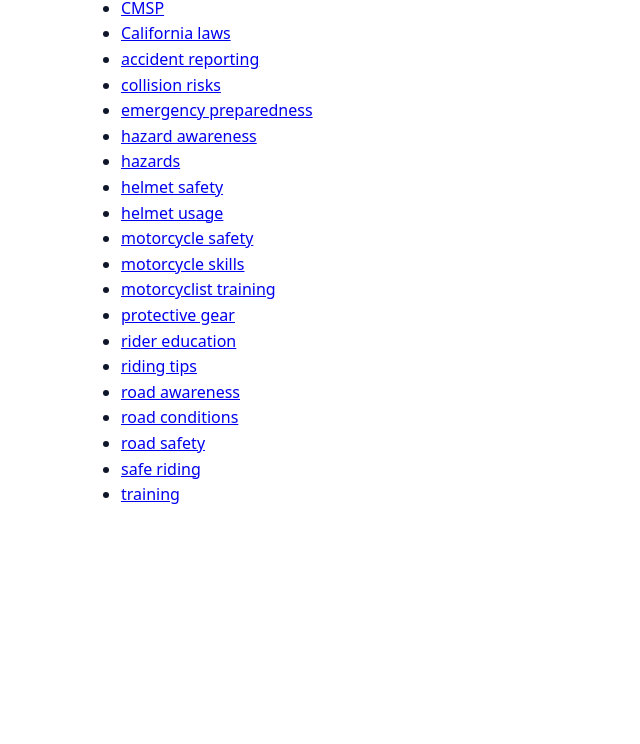
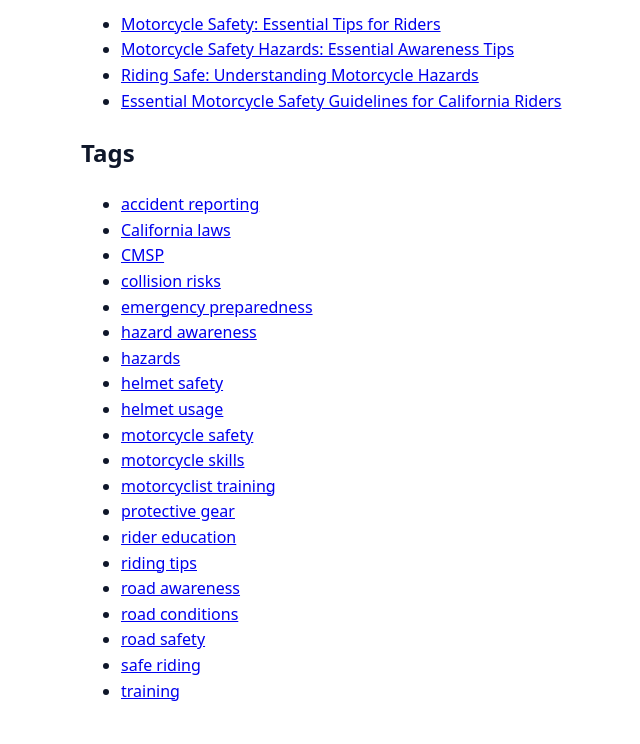
Before and after one commit to smashbeat/crewai-biolit-blog, an Astro site in the folder apps/site/: page / in a window 1280 px wide. Shown: the part 290-1034 px from the top of the page, without its empty margins (119-759 px from the left). Before the commit the page ends 838 px from the top, so only its background shows below. Built offline with nearby package versions, Linux system fonts and the light colour scheme; Astro itself is replaced by a stand-in of ours.

Commit message:
infra cloudfront deploy (#22)
* fix(site): scope-safe slugify for tags route (no cross-scope refs)

* fix(site): link tags via slug (no encodeURIComponent)

* ci(deploy): s3 sync with --delete; build in apps/site

* infra(deploy): CloudFront support + HTML no-cache, assets long-cache, invalidation

* ci(deploy): CloudFront-ready deploy (HTML no-cache, asset long-cache, invalidation)

---------

Co-authored-by: Alessandro Grassi <alex@Alexs-MacBook-Pro.local>

```diff
--- a/apps/site/src/pages/index.astro
+++ b/apps/site/src/pages/index.astro
@@ -1,12 +1,38 @@
 ---
 import Base from "../layouts/Base.astro";
 import { getCollection } from "astro:content";
-const all = await getCollection("posts");
-const tags = Array.from(new Set(all.flatMap(p => p.data.tags||[]))).sort();
+
+// inline slugify identical to tags/[tag].astro
+function slugify(s) {
+  return String(s)
+    .toLowerCase()
+    .normalize('NFKD')
+    .replace(/[\u0300-\u036f]/g, '')
+    .replace(/[^a-z0-9]+/g, '-')
+    .replace(/(^-|-$)+/g, '');
+}
+
+const posts = await getCollection("posts");
+const tagsSet = new Set(posts.flatMap(p => p.data.tags || []));
+const tags = Array.from(tagsSet)
+  .map(t => ({ label: t, slug: slugify(t) }))
+  .sort((a, b) => a.label.localeCompare(b.label));
 ---
-<Base title="Tags">
-  <h2>Tags</h2>
+
+<Base title="Posts">
+  <h1>Latest posts</h1>
   <ul>
-    {tags.map(t => <li><a href={`/tags/${encodeURIComponent(t)}/`}>{t}</a></li>)}
+    {posts.map(p => (
+      <li>
+        <a href={`/posts/${p.slug}/`}>{p.data.title ?? p.slug}</a>
+      </li>
+    ))}
+  </ul>
+
+  <h2 class="mt-8">Tags</h2>
+  <ul>
+    {tags.map(t => (
+      <li><a href={`/tags/${t.slug}/`}>{t.label}</a></li>
+    ))}
   </ul>
 </Base>
```
Also changed, not shown: apps/site/src/pages/tags/[tag].astro (+29 -13 lines), .github/workflows/deploy.yml.
